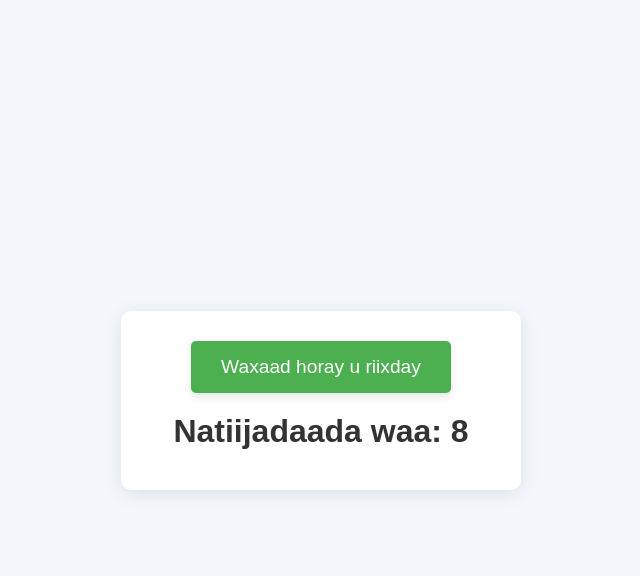
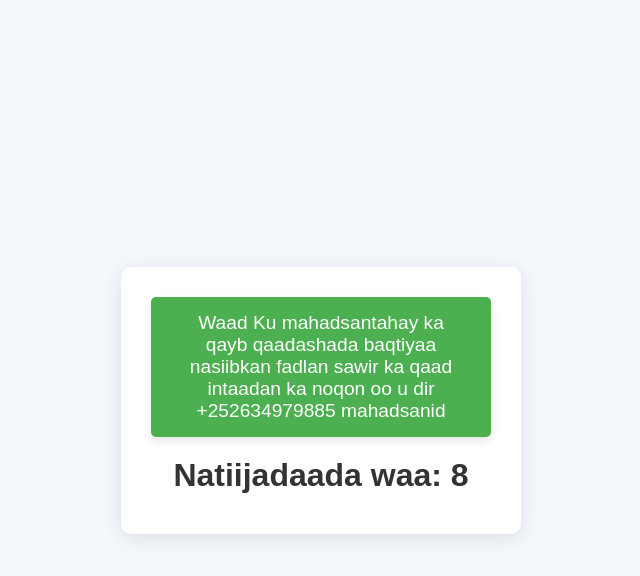
Before and after one commit to cawilyare9885/HagbadaTeamfagax, a plain HTML site: page index.html in a window 1280 px wide. Both pictures are taken after a click on the button "Riix Linkiga". Shown: the whole page, without its empty margins (319-959 px from the left). Drawn offline with Linux system fonts and the light colour scheme.

Commit message:
Update index.html

```diff
--- a/index.html
+++ b/index.html
@@ -106,7 +106,7 @@
       // Disable button and change text
       hasClicked = true;
       this.disabled = true;
-      this.textContent = 'Waxaad horay u riixday';
+      this.textContent = 'Waad Ku mahadsantahay ka qayb qaadashada baqtiyaa nasiibkan fadlan sawir ka qaad intaadan ka noqon oo u dir +252634979885 mahadsanid';
 
     } else {
       // Show alert for second click attempt
```
